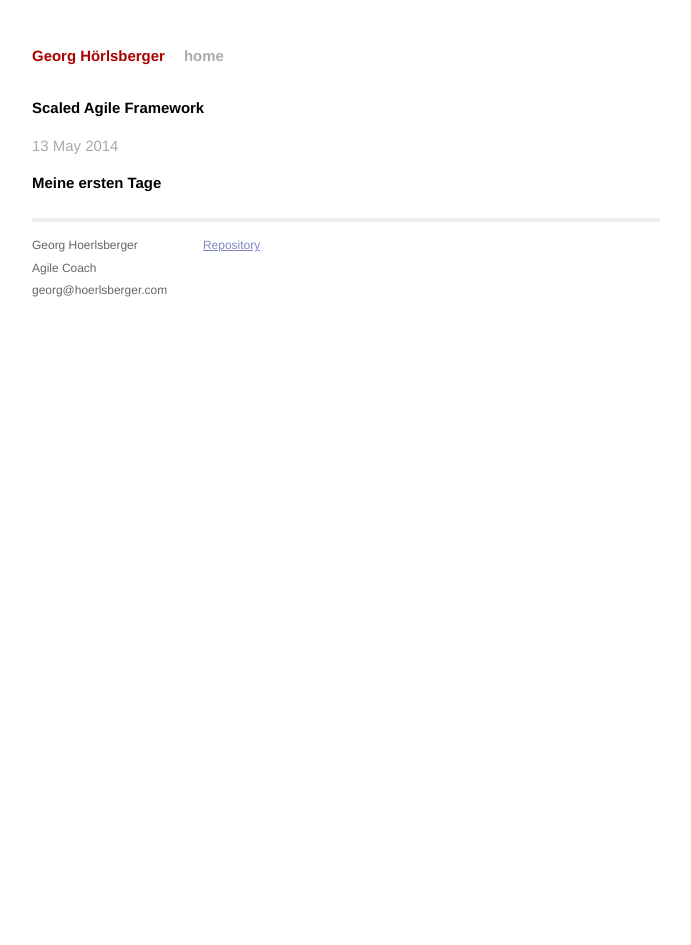
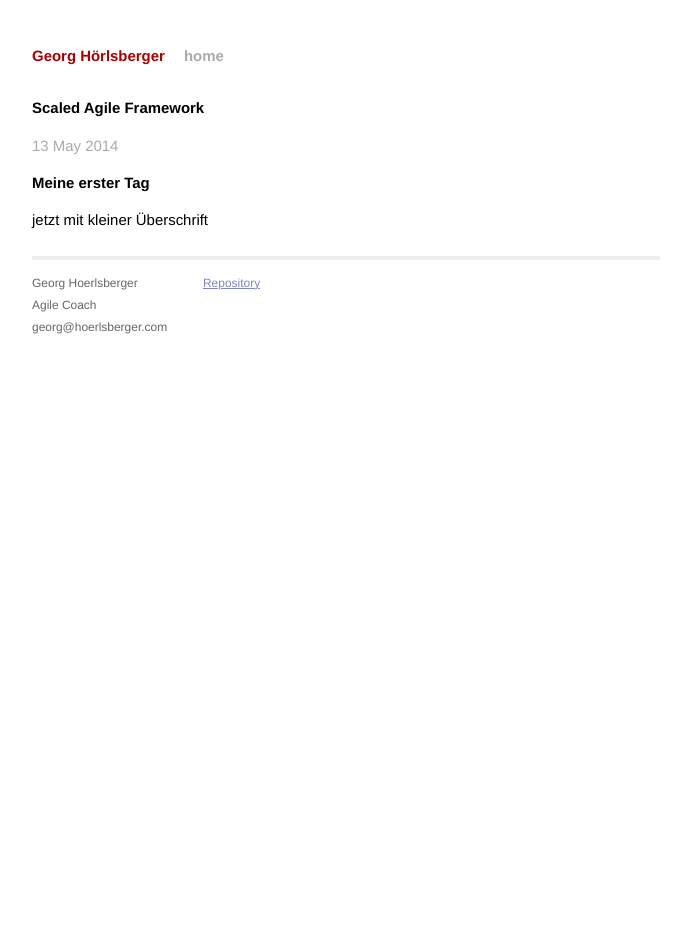
Before and after one commit to hoerlsberger/hoerlsberger.github.io, a Jekyll site: the page built from _posts/2014-05-13-saf.md, in a window 1280 px wide. Shown: the whole page, without its empty margins (294-985 px from the left). Built offline with Jekyll 4.4.1, drawn with Linux system fonts in a browser that asks for light colours; Markdown is read by kramdown in place of the engine named in the settings.

Commit message:
Update 2014-05-13-saf.md

```diff
--- a/_posts/2014-05-13-saf.md
+++ b/_posts/2014-05-13-saf.md
@@ -3,4 +3,7 @@ layout: post
 title: "Scaled Agile Framework"
 tags:
 ---
-# Meine ersten Tage
+## Meine erster Tag
+
+
+jetzt mit kleiner Überschrift
```
